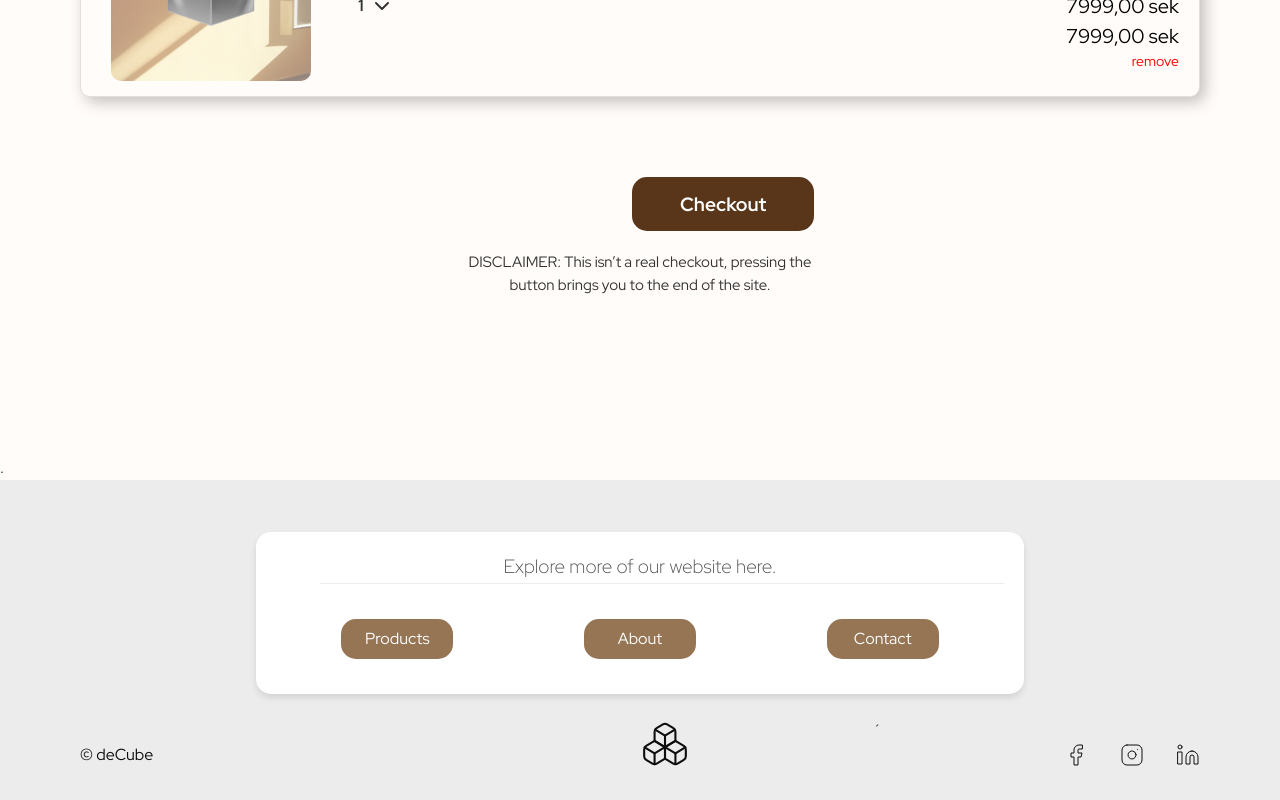
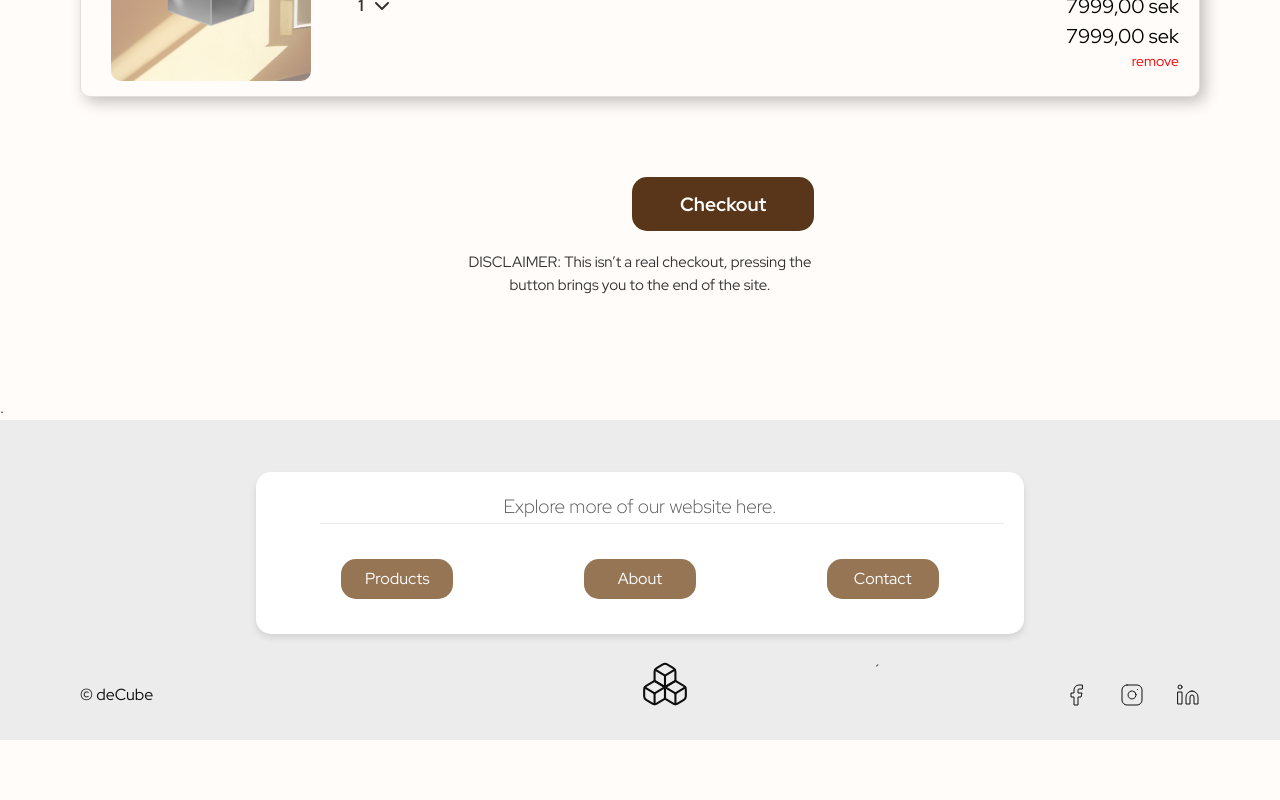
Before and after one commit to HermanNoren/DATX11-Traditional-Website, a Next.js app: page /cartpage in a window 1280 px wide. Shown: the part 1140-1940 px from the top of the page. After the commit the page ends 1880 px from the top, so only its background shows below. Built offline with nearby package versions, Linux system fonts and the light colour scheme.

Commit message:
margin changed

```diff
--- a/src/app/styles/globals.css
+++ b/src/app/styles/globals.css
@@ -46,6 +46,6 @@ body {
 }
 
 .margin {
-  margin-top: 160px;
+  margin-top: 100px;
   background-color: rgb(255, 252, 249);
 }
```
